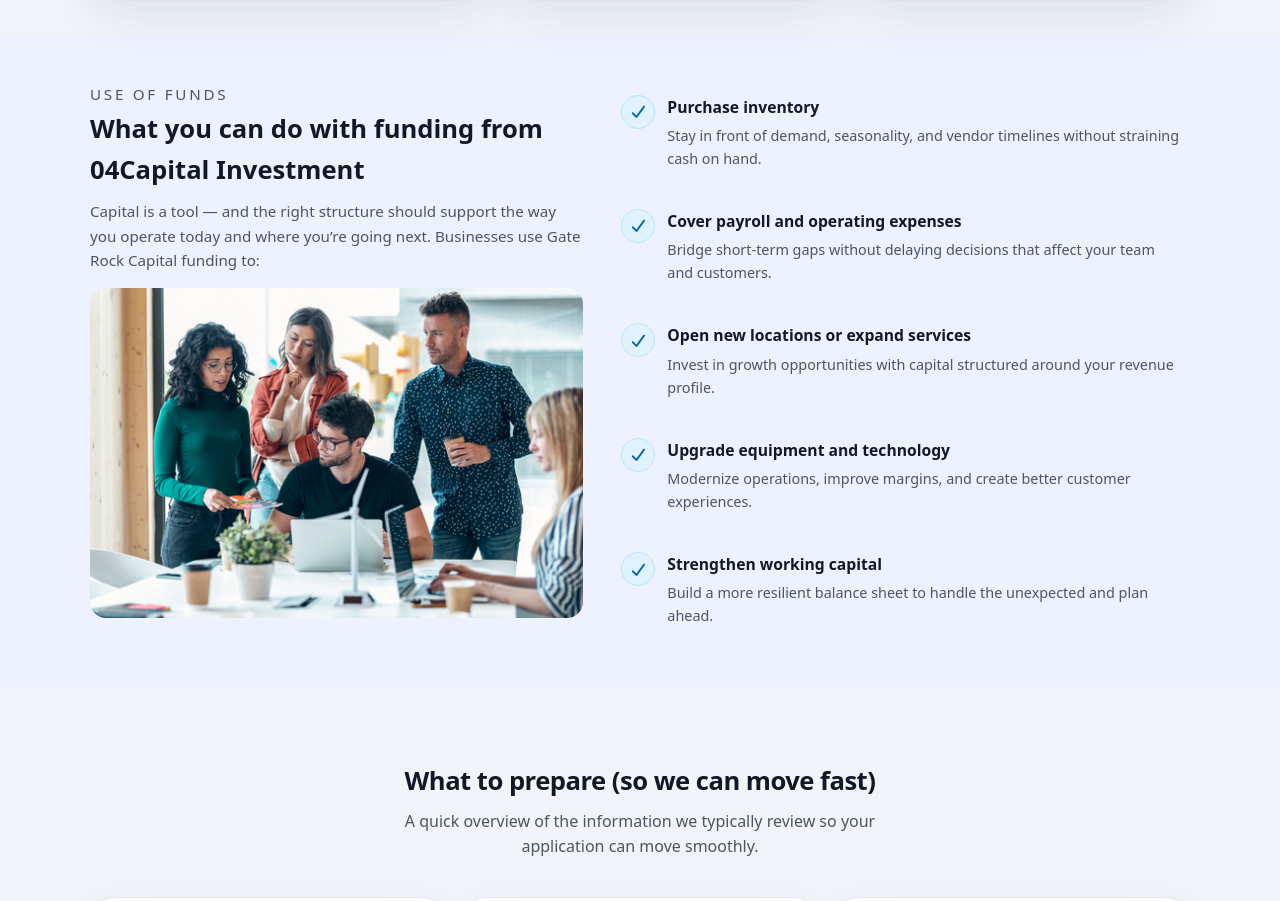
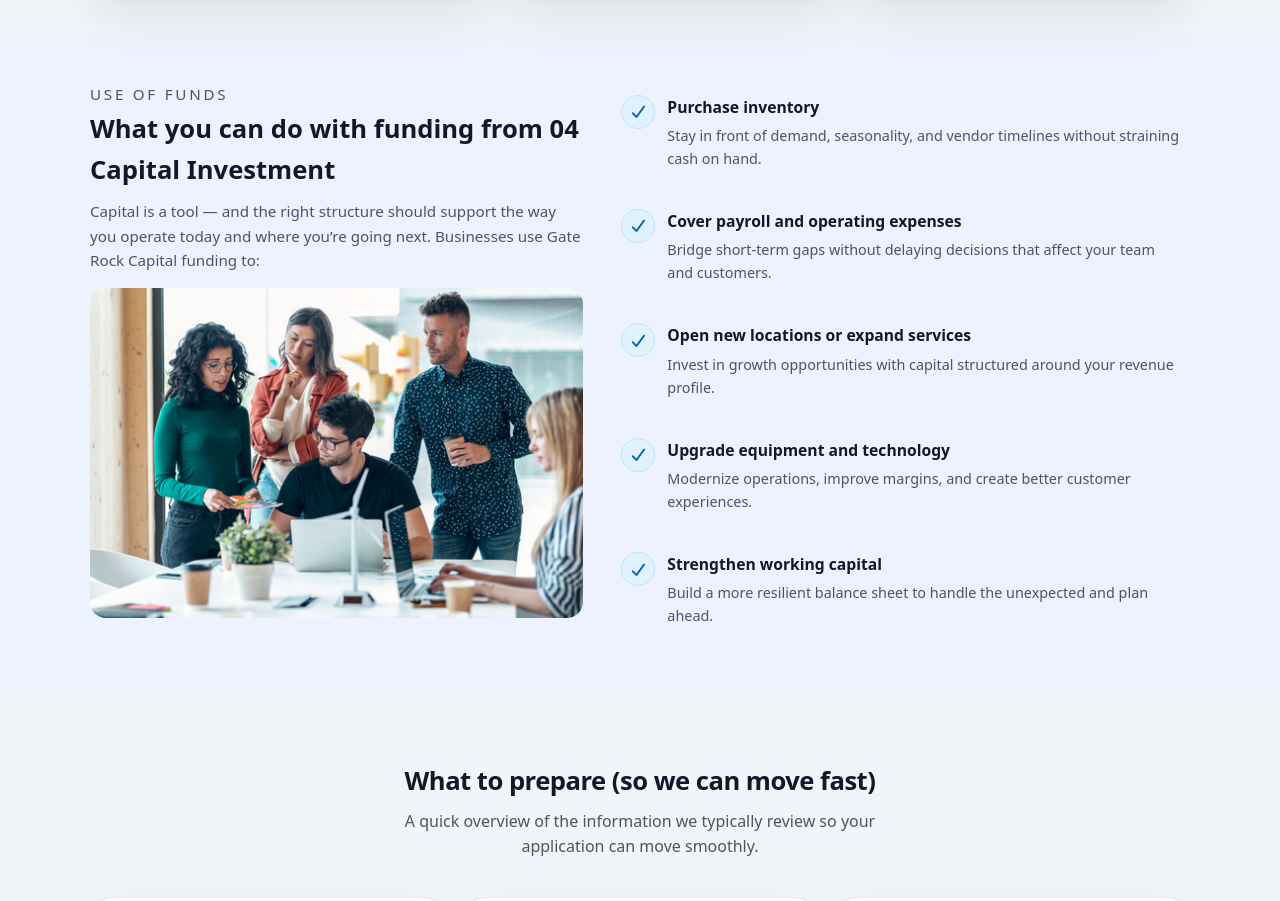
Before and after one commit to JamesBJqueen/04capital-invest, a React (Vite) app: page / in a window 1280 px wide. Shown: the part 2863-3764 px from the top of the page. Built offline with nearby package versions, Linux system fonts and the light colour scheme; a web font is replaced by a local one.

Commit message:
Update index.tsx

```diff
--- a/src/sections/UseOfFundsSection/index.tsx
+++ b/src/sections/UseOfFundsSection/index.tsx
@@ -10,7 +10,7 @@
               Use of funds
             </p>
             <h2 className="text-[25.6px] font-bold box-border caret-transparent leading-[40.96px] mt-[3.2px] mb-2">
-              What you can do with funding from 04Capital Investment
+              What you can do with funding from 04 Capital Investment
             </h2>
             <p className="text-gray-600 text-[15.2px] box-border caret-transparent leading-[24.32px]">
               Capital is a tool — and the right structure should support the way
```
